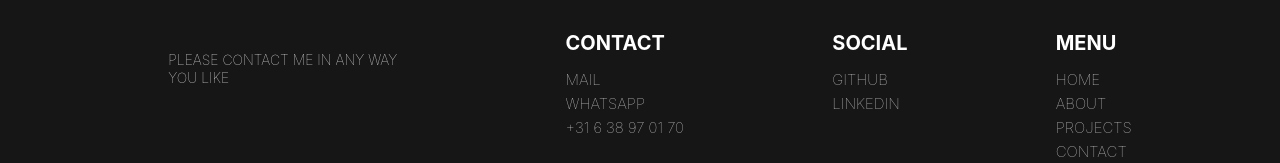
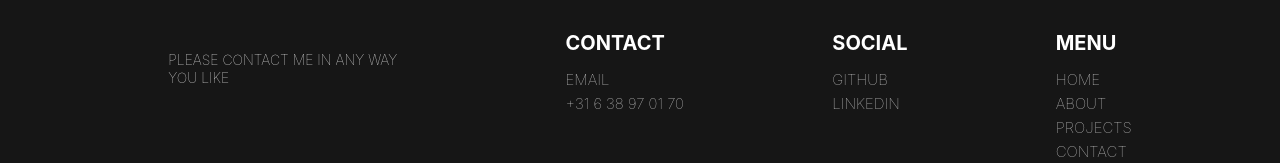
Before and after one commit to AliOthman0934/online-portfolio-web, a React (Create React App) app: page / in a window 1280 px wide. Shown: the part 4738-4901 px from the top of the page. Built offline with nearby package versions, Linux system fonts and the light colour scheme.

Commit message:
Correct soe spelling mistakes

```diff
--- a/src/Components/Footer/Footer.js
+++ b/src/Components/Footer/Footer.js
@@ -17,8 +17,7 @@ function Footer() {
                             Contact
                         </div>
                         <div className="social-links-items">
-                            <a href="mailto:alioth840@gmail.com">Mail</a>
-                            <a href="#1">Whatsapp</a>
+                            <a href="mailto:alioth840@gmail.com">Email</a>
                             <a href="#3">+31 6 38 97 01 70</a>
                         </div>
                     </div>
```
